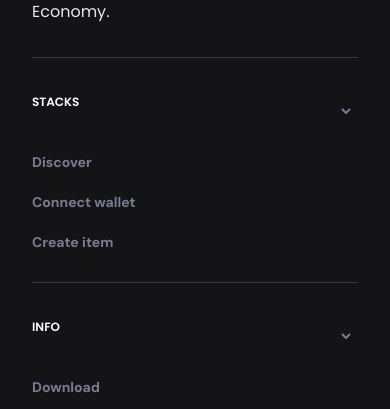
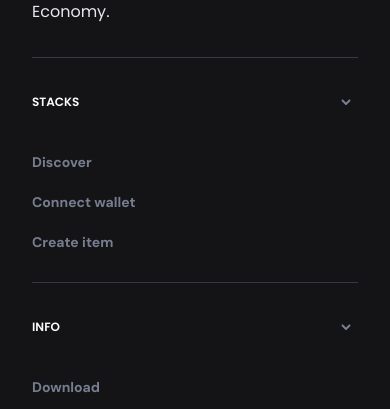
Before and after one commit to mserwo/sample-app, a React (Vite) app: page / in a window 390 px wide. Shown: the part 169-578 px from the top of the page. Built offline with nearby package versions, Linux system fonts and the light colour scheme.

Commit message:
feat(navigation-menu-collapse): fix for reference

```diff
--- a/src/components/footer/navigation-menu/navigation-menu.module.scss
+++ b/src/components/footer/navigation-menu/navigation-menu.module.scss
@@ -29,13 +29,6 @@
     }
   }
 
-  &_arrow {
-    display: flex;
-    @include breakpoints.min-width("tablet") {
-      display: none;
-    }
-  }
-
   &_menu {
     display: flex;
     flex-direction: column;
@@ -49,9 +42,17 @@
   }
 }
 
-.imgContainer {
-  display: inline-block;
+.arrowContainer {
+  display: flex;
+  @include breakpoints.min-width("tablet") {
+    display: none;
+  }
   transition: transform 0.25s;
+  width: fit-content;
+
+  &_rotated {
+    transform: rotate(180deg);
+  }
 }
 
 .img {
--- a/src/components/footer/navigation-menu/navigation-menu.tsx
+++ b/src/components/footer/navigation-menu/navigation-menu.tsx
@@ -2,7 +2,7 @@ import styles from "./navigation-menu.module.scss";
 import { useState } from "react";
 import { ReactComponent as ArrowDownSimpleIcon } from "../../../assets/images/arrowDownSimple.svg";
 
-import classNames from "classnames";
+import cn from "classnames";
 import { useScreenWidth } from "../../../hooks";
 
 interface NavigationMenuProps {
@@ -26,23 +26,18 @@ export const NavigationMenu = ({
 
   return (
     <div className={styles.container}>
-      <div className={styles.container_top}>
+      <div className={styles.container_top} onClick={handleArrowChange}>
         <div className={styles.container_title}>{title}</div>
-        <div className={styles.container_arrow}>
-          <div
-            className={styles.imgContainer}
-            style={{
-              transform: `rotate(${isRollUp ? 180 : 0}deg)`,
-              transition: "transform 0.25s",
-            }}
-            onClick={handleArrowChange}
-          >
-            <ArrowDownSimpleIcon className={styles.img} />
-          </div>
+        <div
+          className={cn(styles.arrowContainer, {
+            [styles.arrowContainer_rotated]: isRollUp,
+          })}
+        >
+          <ArrowDownSimpleIcon className={styles.img} />
         </div>
       </div>
       <ul
-        className={classNames(styles.container_menu, {
+        className={cn(styles.container_menu, {
           [styles.container_menu_hide]: isRollUp && isMobile,
         })}
       >
```
